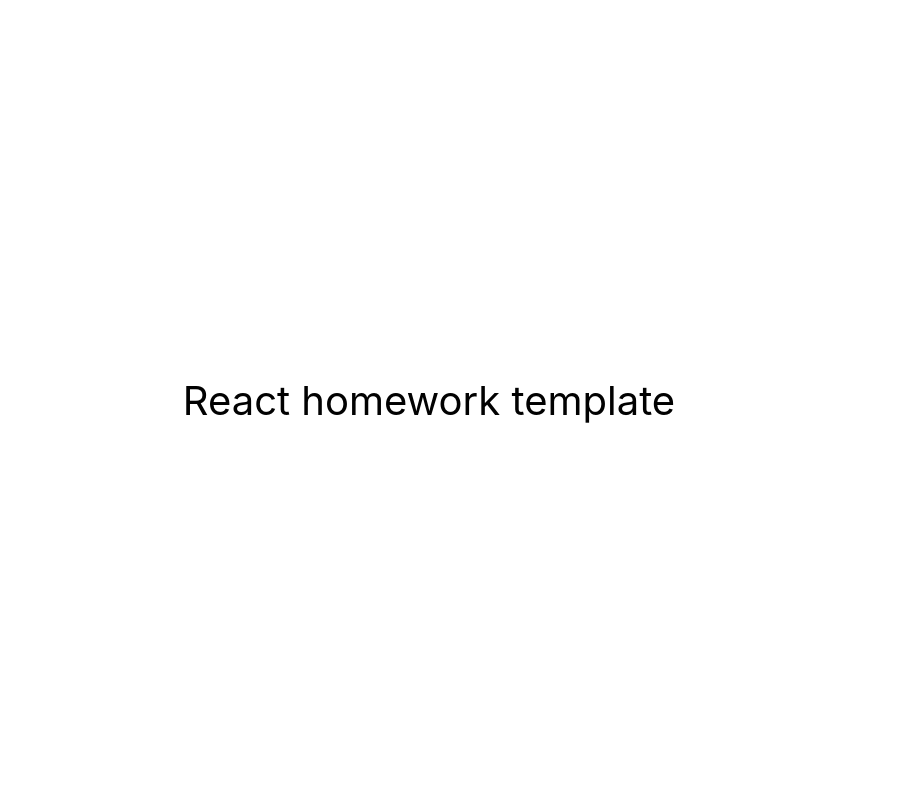
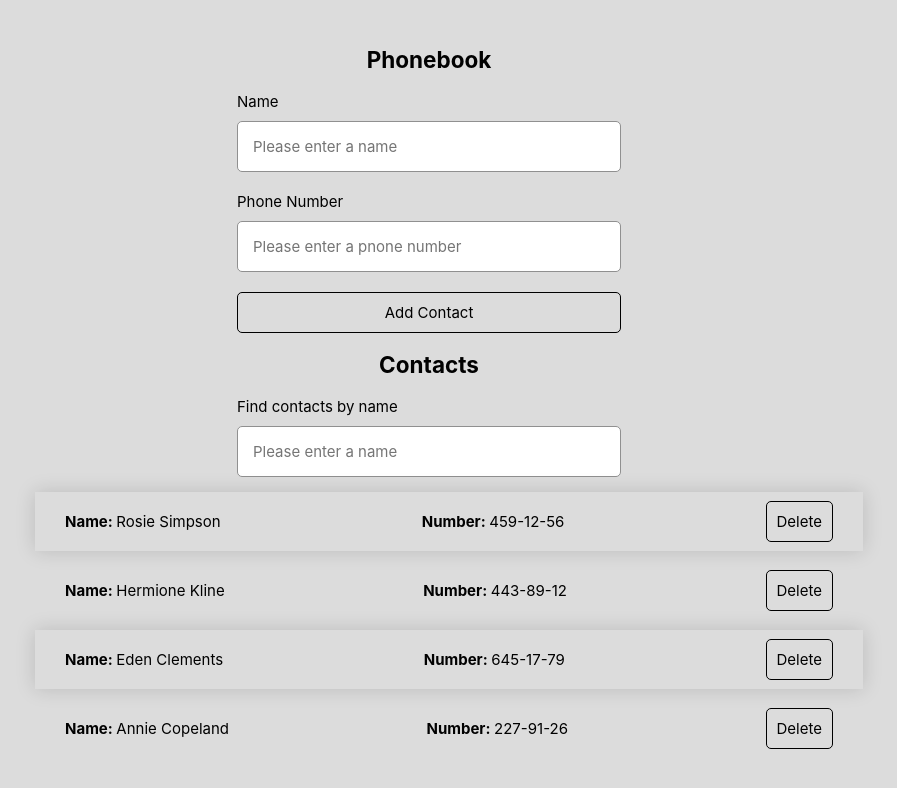
Before and after one commit to anettgor/goit-react-hw-03-phonebook, a React (Create React App) app: page / in a window 1280 px wide. Shown: the top 788 px of the page, without its empty margins (211-1108 px from the left). Built offline with nearby package versions, Linux system fonts and the light colour scheme.

Commit message:
task finished

```diff
--- a/package.json
+++ b/package.json
@@ -1,8 +1,8 @@
 {
-  "name": "react-homework-template",
+  "name": "goit-react-hw-02-phonebook",
   "version": "0.1.0",
   "private": true,
-  "homepage": "https://goitacademy.github.io/react-homework-template/",
+  "homepage": "https://anettgor.github.io/goit-react-hw-02-phonebook/",
   "dependencies": {
     "@testing-library/jest-dom": "^5.16.3",
     "@testing-library/react": "^12.1.4",
--- /dev/null
+++ b/src/components/AddContact/AddContact.jsx
@@ -0,0 +1,47 @@
+import { Component } from 'react';
+import PropTypes from 'prop-types';
+import css from './AddContact.module.css';
+
+export default class AddContact extends Component {
+  static propTypes = {
+    handleSubmit: PropTypes.func,
+  };
+
+  render() {
+    const { handleSubmit } = this.props;
+    return (
+      <form
+        style={{
+          display: 'flex',
+          flexDirection: 'column',
+          gap: '20px',
+        }}
+        onSubmit={handleSubmit}
+      >
+        <label className={css.form}>
+          Name
+          <input
+            type="text"
+            name="name"
+            placeholder="Please enter a name"
+            pattern="^[a-zA-Z]+(([' -][a-zA-Z])?[a-zA-Z]*)*$"
+            title="Name may contain only letters, apostrophe, dash and spaces. For example Adrian, Jacob Mercer, Charles de Batz de Castelmore d'Artagnan"
+            required
+          />
+        </label>
+        <label className={css.form}>
+          Phone Number
+          <input
+            type="tel"
+            name="number"
+            placeholder="Please enter a pnone number"
+            pattern="\+?\d{1,4}?[-.\s]?\(?\d{1,3}?\)?[-.\s]?\d{1,4}[-.\s]?\d{1,4}[-.\s]?\d{1,9}"
+            title="Phone number must be digits and can contain spaces, dashes, parentheses and can start with +"
+            required
+          />
+        </label>
+        <button type="submit">Add Contact</button>
+      </form>
+    );
+  }
+}
--- /dev/null
+++ b/src/components/AddContact/AddContact.module.css
@@ -0,0 +1,27 @@
+.form {
+  width: 30vw;
+  display: flex;
+  flex-direction: column;
+  gap: 10px;
+}
+.form > input {
+  all: unset;
+  cursor: text;
+  padding: 15px;
+  border: 1px solid rgb(144, 144, 144);
+  background-color: white;
+  border-radius: 5px;
+}
+button {
+  all: unset;
+
+  cursor: pointer;
+  border-radius: 5px;
+  padding: 10px;
+  border: 1px solid black;
+  transition: background-color 250ms linear;
+  text-align: center;
+}
+button:hover {
+  background-color: rgb(255, 255, 255);
+}
--- a/src/components/App.jsx
+++ b/src/components/App.jsx
@@ -1,4 +1,77 @@
-export const App = () => {
+import React, { Component } from 'react';
+import { nanoid } from 'nanoid';
+import ContactList from './ContactList/ContactList';
+import AddContact from './AddContact/AddContact';
+import Section from './Section/Section';
+import Filter from './Filter/Filter';
+export class App extends Component {
+  state = {
+    contacts: [
+      { id: 'id-1', name: 'Rosie Simpson', number: '459-12-56' },
+      { id: 'id-2', name: 'Hermione Kline', number: '443-89-12' },
+      { id: 'id-3', name: 'Eden Clements', number: '645-17-79' },
+      { id: 'id-4', name: 'Annie Copeland', number: '227-91-26' },
+    ],
+    filter: '',
+    name: '',
+    number: '',
+  };
+
+  handleSubmit = e => {
+    e.preventDefault();
+
+    const form = e.currentTarget;
+    const name = form.elements.name.value;
+    const number = form.elements.number.value;
+    const id = nanoid();
+
+    const newContact = {
+      id: id,
+      name: name,
+      number: number,
+    };
+
+    const { contacts } = this.state;
+
+    if (
+      contacts.find(
+        contact => contact.name.toLowerCase() === name.toLowerCase()
+      )
+    ) {
+      alert(`Contact ${name} is already in your contact list`);
+    } else if (contacts.find(contact => contact.number === number)) {
+      alert(
+        `Contact ${number} is already in your contact list under a different name`
+      );
+    } else {
+      this.setState(prev => ({
+        contacts: [...prev.contacts, newContact],
+      }));
+      form.reset();
+    }
+  };
+
+  deleteContact = e => {
+    e.preventDefault();
+
+    const contactsNew = [...this.state.contacts];
+    const index = contactsNew.findIndex(contact => contact.id === e.target.id);
+
+    contactsNew.splice(index, 1);
+
+    this.setState({ contacts: contactsNew });
+  };
+
+  findContact = e => {
+    const { contacts, filter } = this.state;
+    this.setState({ filter: e.target.value.toLowerCase() });
+    contacts.filter(contact => {
+      return contact.name.toLowerCase().includes(filter.toLowerCase());
+    });
+  };
+
+  render() {
+    const { filter, contacts } = this.state;
     return (
       <div
         style={{
@@ -6,11 +79,28 @@ export const App = () => {
           display: 'flex',
           justifyContent: 'center',
           alignItems: 'center',
-        fontSize: 40,
-        color: '#010101'
+          flexDirection: 'column',
+          fontSize: 15,
+          color: '#010101',
+          backgroundColor: '#dcdcdc',
         }}
       >
-      React homework template
+        <Section text="Phonebook">
+          <AddContact handleSubmit={this.handleSubmit} />
+        </Section>
+
+        <Section text="Contacts">
+          {contacts.length > 1 && <Filter findContact={this.findContact} />}
+          {contacts.length > 0 && (
+            <ContactList
+              contacts={contacts}
+              deleteContact={this.deleteContact}
+              filter={filter}
+            />
+          )}
+          {contacts.length === 0 && <p>Your contact list is empty</p>}
+        </Section>
       </div>
     );
-};
+  }
+}
--- /dev/null
+++ b/src/components/ContactList/ContactList.jsx
@@ -0,0 +1,38 @@
+import { Component } from 'react';
+import PropTypes from 'prop-types';
+import css from './ContactList.module.css';
+class ContactList extends Component {
+  static propTypes = {
+    contacts: PropTypes.arrayOf(PropTypes.objectOf(PropTypes.string)),
+    deleteContact: PropTypes.func,
+    filter: PropTypes.string,
+  };
+
+  render() {
+    const { contacts, deleteContact, filter } = this.props;
+    const filteredContacts = contacts.filter(contact => {
+      return contact.name.toLowerCase().includes(filter);
+    });
+
+    return (
+      <ul className={css.items}>
+        {filteredContacts.map(contact => (
+          <li key={contact.id}>
+            <p>
+              {' '}
+              <b>Name: </b> {contact.name}{' '}
+            </p>
+            <p>
+              <b>Number: </b>
+              {contact.number}
+            </p>
+            <button id={contact.id} onClick={deleteContact}>
+              Delete
+            </button>
+          </li>
+        ))}
+      </ul>
+    );
+  }
+}
+export default ContactList;
--- /dev/null
+++ b/src/components/ContactList/ContactList.module.css
@@ -0,0 +1,27 @@
+.items {
+  display: flex;
+  flex-direction: column;
+  gap: 10px;
+}
+.items > li {
+  width: 60vw;
+  padding: 5px 30px;
+  display: flex;
+  align-items: center;
+  justify-content: space-between;
+  gap: 20px;
+}
+.items > li:nth-last-of-type(even) {
+  box-shadow: 0px 0px 20px rgba(0, 0, 0, 0.15);
+}
+li > button {
+  all: unset;
+  cursor: pointer;
+  border-radius: 5px;
+  padding: 10px;
+  border: 1px solid black;
+  transition: background-color 250ms linear;
+}
+li > button:hover {
+  background-color: rgb(255, 255, 255);
+}
--- /dev/null
+++ b/src/components/Filter/Filter.jsx
@@ -0,0 +1,27 @@
+import { Component } from 'react';
+import PropTypes from 'prop-types';
+import css from './Filter.module.css';
+class Filter extends Component {
+  static propTypes = {
+    findContact: PropTypes.func,
+  };
+
+  render() {
+    const { findContact } = this.props;
+
+    return (
+      <>
+        <label className={css.form}>
+          Find contacts by name
+          <input
+            type="text"
+            name="find contact"
+            placeholder="Please enter a name"
+            onInput={findContact}
+          ></input>
+        </label>
+      </>
+    );
+  }
+}
+export default Filter;
--- /dev/null
+++ b/src/components/Filter/Filter.module.css
@@ -0,0 +1,14 @@
+.form {
+  width: 30vw;
+  display: flex;
+  flex-direction: column;
+  gap: 10px;
+}
+.form > input {
+  all: unset;
+  padding: 15px;
+  border: 1px solid rgb(144, 144, 144);
+  background-color: white;
+  border-radius: 5px;
+  cursor: text;
+}
--- /dev/null
+++ b/src/components/Section/Section.jsx
@@ -0,0 +1,18 @@
+import { Component } from 'react';
+import PropTypes from 'prop-types';
+
+export default class Section extends Component {
+  static propTypes = {
+    text: PropTypes.string,
+    children: PropTypes.node,
+  };
+  render() {
+    const { text, children } = this.props;
+    return (
+      <>
+        <h2>{text}</h2>
+        {children}
+      </>
+    );
+  }
+}
```
Also changed, not shown: 1 other file (tests, documents, lock files or other folders). Lines whose indentation alone changed are shown as unchanged.
